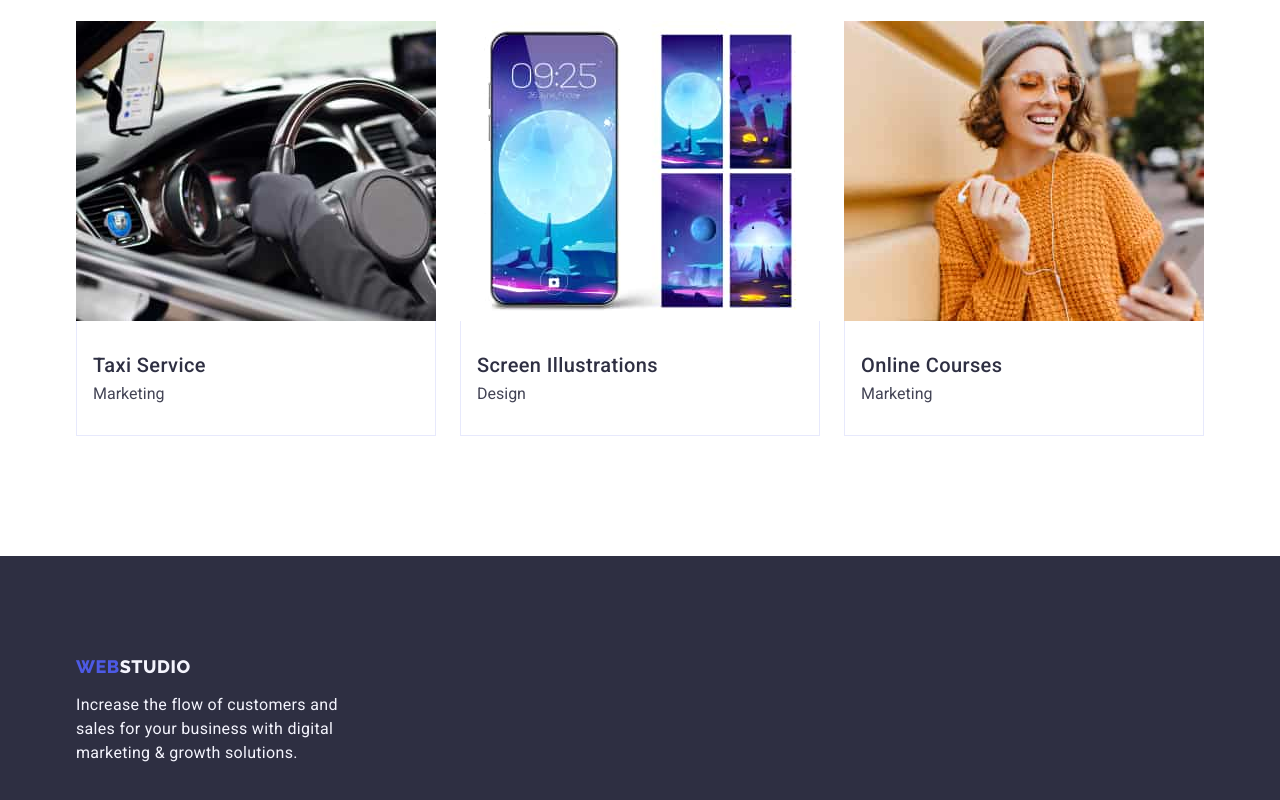
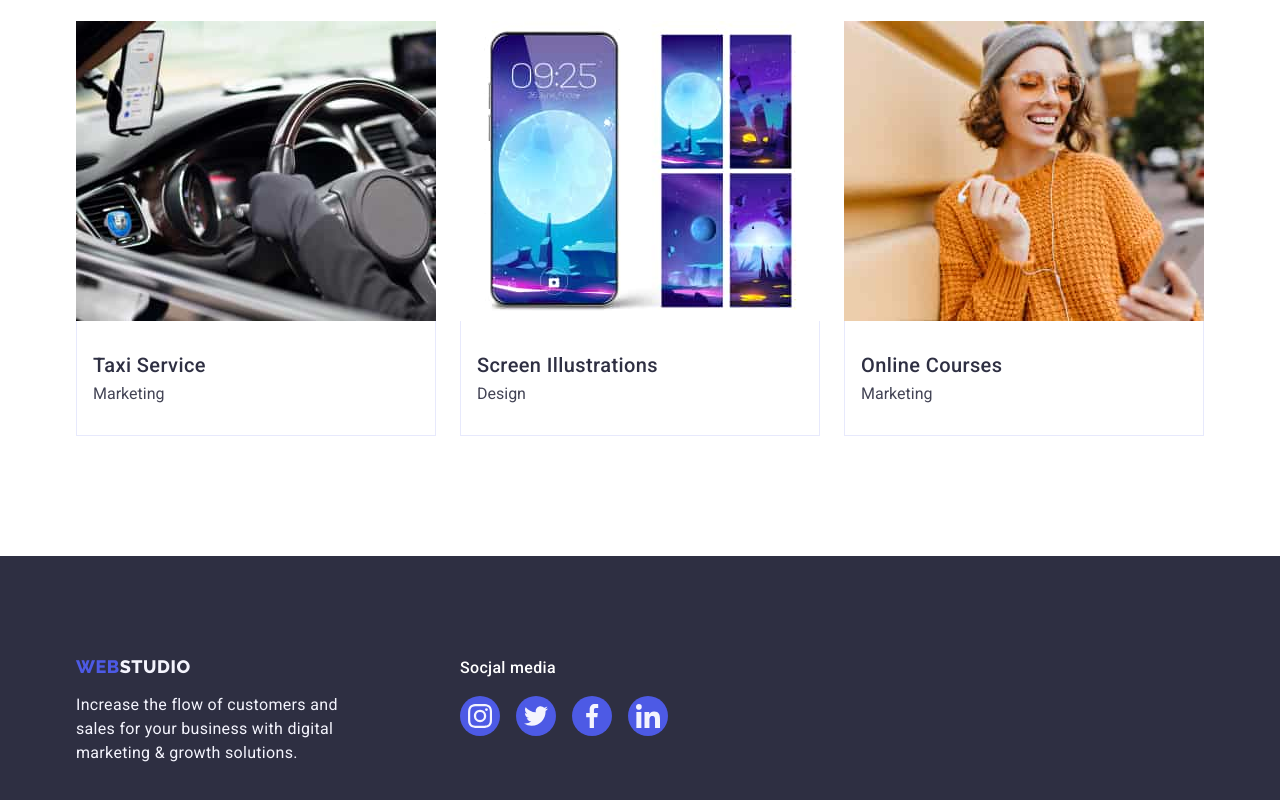
Before and after one commit to waldemarozimek/goit-markup-hw-04, a plain HTML site: page index.html in a window 1280 px wide. Shown: the part 2610-3410 px from the top of the page. Drawn offline with nearby package versions, Linux system fonts and the light colour scheme.

Commit message:
footer socjal media

```diff
--- a/css/styles.css
+++ b/css/styles.css
@@ -40,6 +40,11 @@ p {
   padding-right: 15px;
   /* padding: 0 15px; */
 }
+.container-footer {
+  display: flex;
+  align-items: baseline;
+}
+
 .visually-hidden {
   position: absolute;
   width: 1px;
@@ -336,8 +341,10 @@ section {
   color: var(--cloud);
   margin-bottom: 16px;
 }
-
-.footer-media-container {
+.fotter-section-logo {
+  margin-right: 120px;
+}
+.footer-section-socjal-media {
 }
 .footer-socjal-media-title {
   font-family: var(--font-family);
@@ -346,6 +353,7 @@ section {
   line-height: 1.5;
   letter-spacing: 0.02em;
   color: var(--white);
+  margin-bottom: 16px;
 }
 .icon-footer {
   display: flex;
--- a/index.html
+++ b/index.html
@@ -404,7 +404,8 @@
       </section>
     </main>
     <footer class="footer">
-      <div class="container">
+      <div class="container container-footer">
+        <div class="fotter-section-logo">
           <a class="logo logo-second" href="./index.html"
             >Web<span class="logo-bright">Studio</span></a
           >
@@ -413,6 +414,56 @@
             digital marketing & growth solutions.
           </p>
         </div>
+        <div class="footer-section-socjal-media">
+          <p class="footer-socjal-media-title">Socjal media</p>
+          <ul class="icon-footer">
+            <li class="icon-cirkle">
+              <a
+                href="https.//www.instagram.com/"
+                class="socjal-media-link socjal-media-backlight"
+                target="_blank"
+              >
+                <svg class="icon-socjal-media" width="24" height="24">
+                  <use href="./images/icons.svg#icon-instagram"></use>
+                </svg>
+              </a>
+            </li>
+            <li class="icon-cirkle">
+              <a
+                href="https.//www.twitter.com/"
+                class="socjal-media-link socjal-media-backlight"
+                target="_blank"
+              >
+                <svg class="icon-socjal-media" width="24" height="24">
+                  <use href="./images/icons.svg#icon-twitter"></use>
+                </svg>
+              </a>
+            </li>
+            <li class="icon-cirkle">
+              <a
+                href="https.//www.facebook.com/"
+                class="socjal-media-link socjal-media-backlight"
+                target="_blank"
+              >
+                <svg class="icon-socjal-media" width="24" height="24">
+                  <use href="./images/icons.svg#icon-facebook"></use>
+                </svg>
+              </a>
+            </li>
+            <li class="icon-cirkle">
+              <a
+                href="https.//www.linkedin.com/"
+                class="socjal-media-link socjal-media-backlight"
+                target="_blank"
+              >
+                <svg class="icon-socjal-media" width="24" height="24">
+                  <use href="./images/icons.svg#icon-linkedin"></use>
+                </svg>
+              </a>
+            </li>
+          </ul>
+        </div>
+      </div>
     </footer>
   </body>
 </html>
```
Lines whose indentation alone changed are shown as unchanged.
